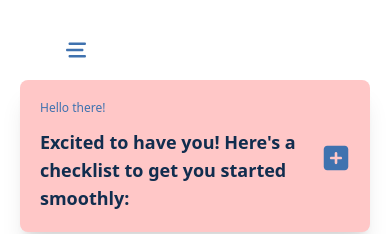
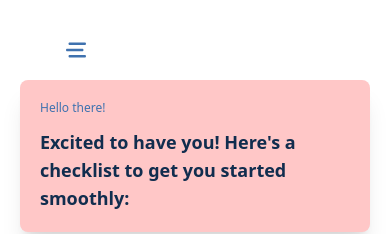
Before and after one commit to HitaBeeDev/Habitual, a React (Vite) app: page /ToDo-List in a window 390 px wide. Shown: the top 234 px of the page. Built offline with nearby package versions, Linux system fonts and the light colour scheme.

Commit message:
modal changes

```diff
--- a/src/Components/ToDoListSection/AddModal.jsx
+++ b/src/Components/ToDoListSection/AddModal.jsx
@@ -19,7 +19,7 @@ function AddModal() {
           <button className="text-right" onClick={handleCloseModal}>
             <FontAwesomeIcon
               icon={faRectangleXmark}
-              className="text-colorB3 mt-2 hover:text-colorB4 transition-all duration-500 w-5 h-5"
+              className="text-colorB3 mt-2 hover:text-colorB4 transition-all duration-500 w-6 h-6"
             />
           </button>
         </div>
--- a/src/Components/ToDoListSection/WelcomeBanner.jsx
+++ b/src/Components/ToDoListSection/WelcomeBanner.jsx
@@ -19,7 +19,7 @@ function WelcomeBanner() {
       <button onClick={handleAddButtonClick}>
         <FontAwesomeIcon
           icon={faSquarePlus}
-          className="text-colorB3 mt-2 hover:text-colorB4 transition-all duration-500 w-7 h-7"
+          className="hidden lg:block text-colorB3 mt-2 hover:text-colorB4 transition-all duration-500 w-7 h-7"
         />
       </button>
     </div>
```
